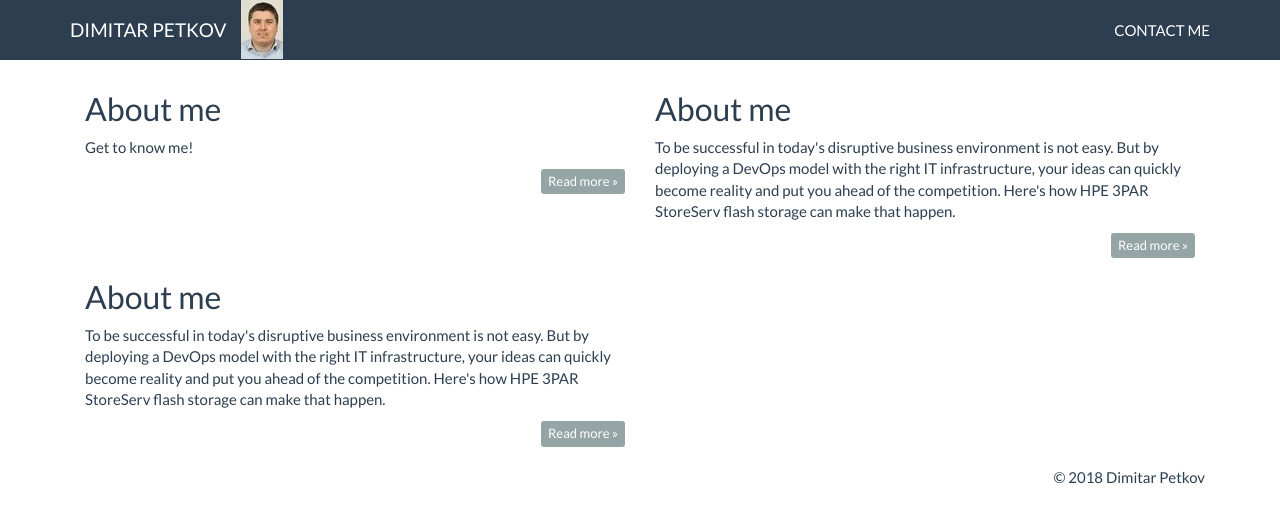
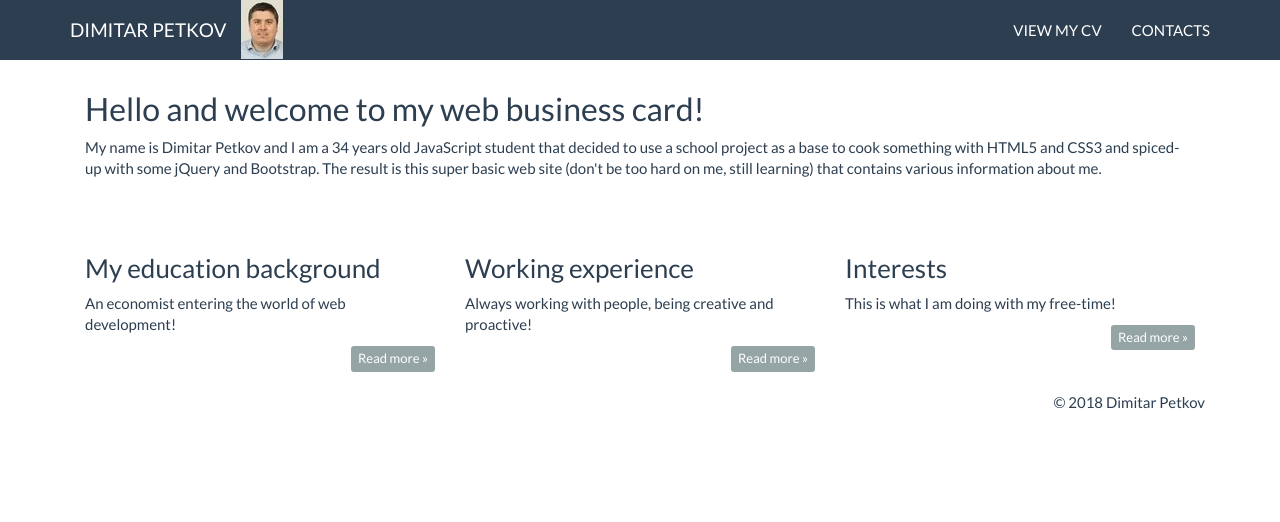
Before and after one commit to DimitarPetkov1/DimitarPetkov1.github.io, a plain HTML site: page index.html in a window 1280 px wide. Drawn offline with Linux system fonts and the light colour scheme.

Commit message:
Update index.html

```diff
--- a/index.html
+++ b/index.html
@@ -1,5 +1,5 @@
 <!DOCTYPE html>
-<html lang="en">
+<html lang="bg">
 <head>
     <meta charset="UTF-8">
     <title>Dimitar Petkov</title>
@@ -11,6 +11,7 @@
 <header>
     <div class="navbar navbar-default navbar-fixed-top text-uppercase">
         <div class="container">
+
             <div class="navbar-header">
                 <img src="resources/supersmall_me.jpg">
                 <a href="index.html" class="navbar-brand">Dimitar Petkov</a>
@@ -23,8 +24,8 @@
             </div>
             <div class="navbar-collapse collapse">
                 <ul class="nav navbar-nav navbar-right">
-                    <li><a href="contactme.html">Contact me</a> </li>
-
+                    <li><a href="resources/CV_Dimitar%20Petkov_ENG.pdf">VIEW MY CV</a> </li>
+                    <li><a href="contactme.html">contacts</a> </li>
                 </ul>
             </div>
         </div>
@@ -34,63 +35,83 @@
 <main>
     <div class="container body-content">
         <div class="column">
-            <div class="col-md-6">
+            <div class="col-md-12">
                 <article>
                     <header>
                         <h2>
-                            About me
+                            Hello and welcome to my web business card!
                         </h2>
                     </header>
                     <p>
-                        Get to know me!
+                        My name is Dimitar Petkov and I am a 34 years old JavaScript student that decided to use a school project
+                        as a base to cook something with HTML5 and CSS3 and spiced-up with some jQuery and Bootstrap. The result is this super
+                        basic web site (don't be too hard on me, still learning) that contains various information about me.
+                    </p>
+                    <small class="author">
+                    </small>
+                    <footer>
+                        <br><br>
+                    </footer>
+                </article>
+            </div>
+            <div class="col-md-4">
+                <article>
+                    <header>
+                        <h3>
+                           My education background
+                        </h3>
+                    </header>
+                    <p>
+                        An economist entering the world of web development!
                     </p>
                     <small class="author">
                     </small>
                     <footer>
                         <div class="pull-right">
-                            <a class="btn btn-default btn-xs" href="aboutMe.html">Read more &raquo;</a>
+                            <a class="btn btn-default btn-xs" href="educationBackground.html">Read more &raquo;</a>
                         </div>
                     </footer>
                 </article>
             </div>
-            <div class="col-md-6">
+                <div class="col-md-4">
                     <article>
                         <header>
-                        <h2>
-                            About me
-                        </h2>
+                            <h3>
+                                Working experience
+                            </h3>
                         </header>
                         <p>
-                        To be successful in today's disruptive business environment is not easy. But by deploying a DevOps model with the right IT infrastructure, your ideas can quickly become reality and put you ahead of the competition. Here's how HPE 3PAR StoreServ flash storage can make that happen.
+                            Always working with people, being creative and proactive!
                         </p>
                         <small class="author">
                         </small>
                         <footer>
                             <div class="pull-right">
-                            <a class="btn btn-default btn-xs" href="aboutMe.html">Read more &raquo;</a>
+                                <a class="btn btn-default btn-xs" href="workingExperience.html">Read more &raquo;</a>
                             </div>
                         </footer>
                     </article>
                 </div>
-                <div class="col-md-6">
+                    <div class="col-md-4">
                         <article>
                             <header>
-                        <h2>
-                            About me
-                        </h2>
+                                <h3>
+                                    Interests
+                                </h3>
                             </header>
                             <p>
-                        To be successful in today's disruptive business environment is not easy. But by deploying a DevOps model with the right IT infrastructure, your ideas can quickly become reality and put you ahead of the competition. Here's how HPE 3PAR StoreServ flash storage can make that happen.
+                            This is what I am doing with my free-time!
                             </p>
                             <small class="author">
                             </small>
                             <footer>
                                 <div class="pull-right">
-                            <a class="btn btn-default btn-xs" href="aboutMe.html">Read more &raquo;</a>
+                                    <a class="btn btn-default btn-xs" href="freeTime.html">Read more &raquo;</a>
                                 </div>
                             </footer>
                         </article>
                     </div>
+
 
         </div>
     </div>
```
Lines whose indentation alone changed are shown as unchanged.
